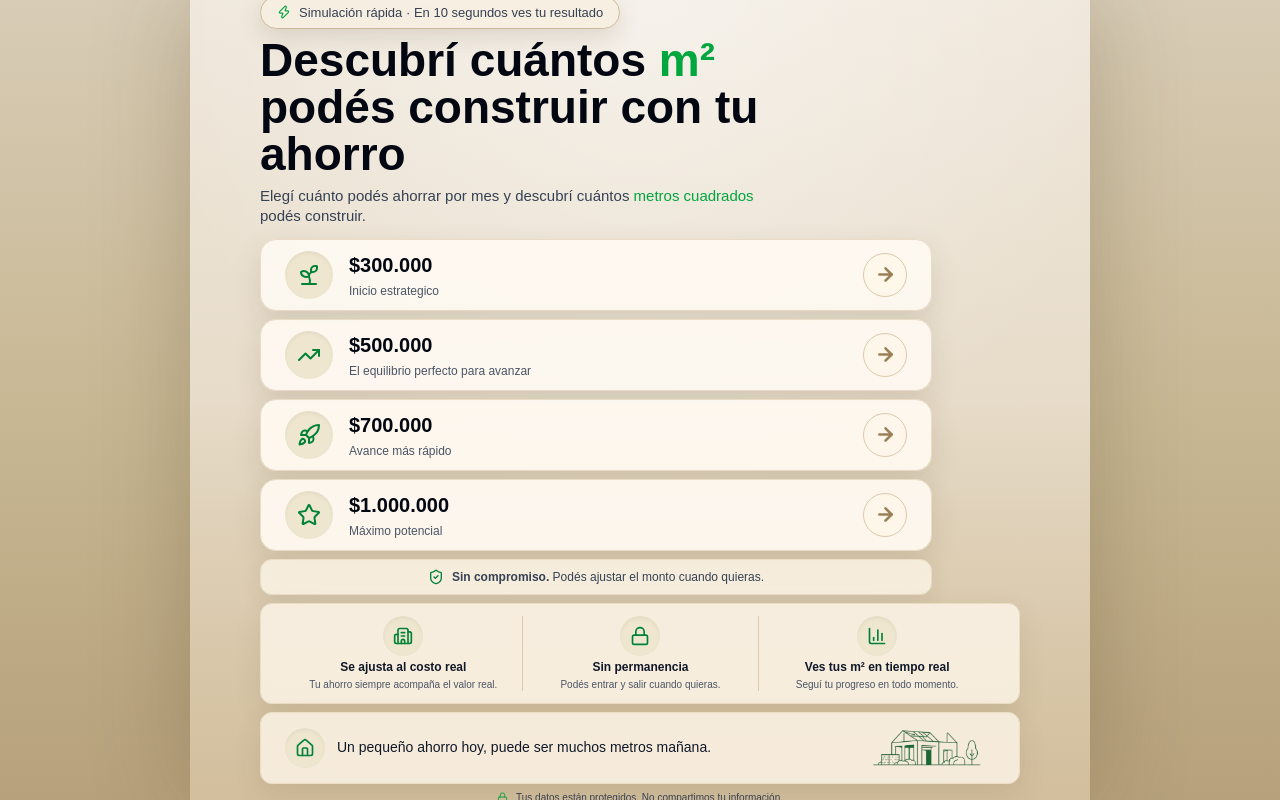
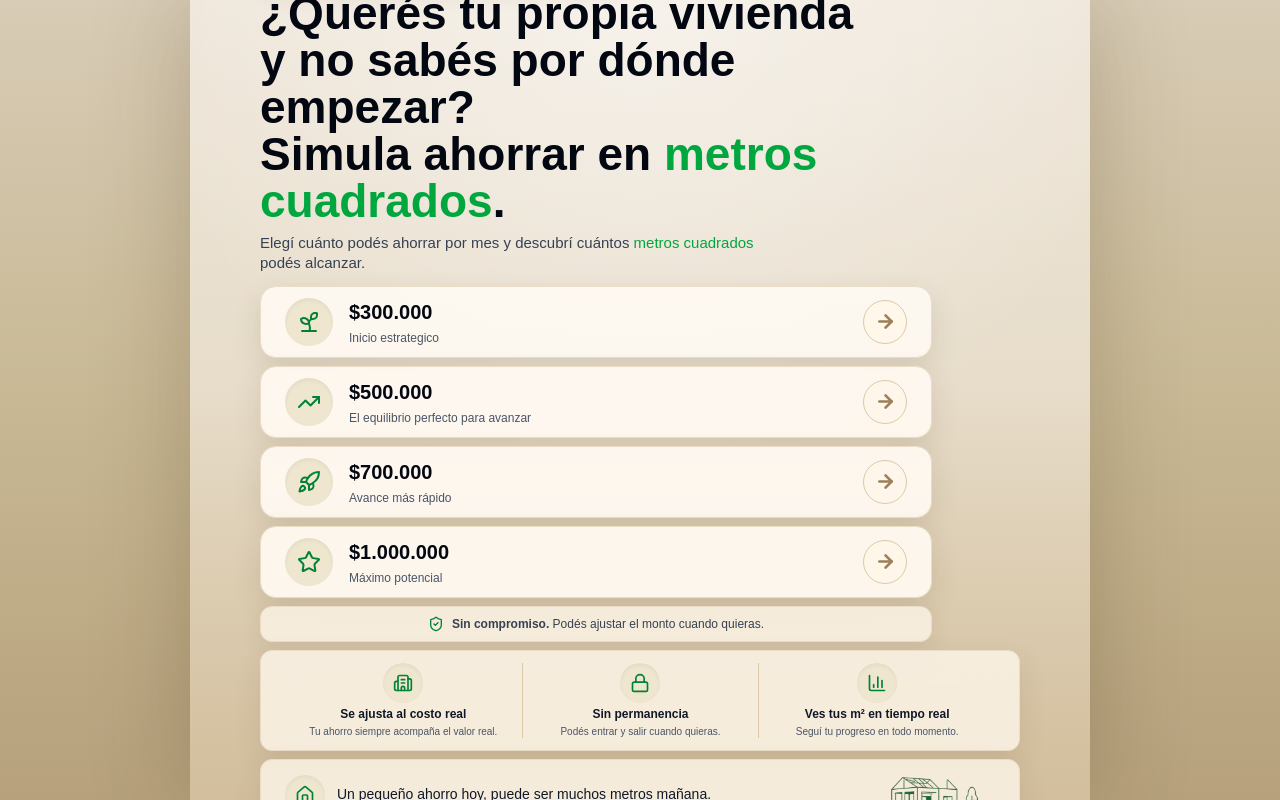
Before and after one commit to BrianZalvania/ONE-METER, a Next.js app: page / in a window 1280 px wide. Built offline with nearby package versions, Linux system fonts and the light colour scheme.

Commit message:
Actualiza textos de simulacion

```diff
--- a/components/Step1.tsx
+++ b/components/Step1.tsx
@@ -52,14 +52,15 @@ export default function Step1({ setStep, setAmount }: Props) {
             Simulación rápida · En 10 segundos ves tu resultado
           </div>
 
-          <h1 className="mt-2 max-w-[560px] text-[24px] font-semibold leading-[1.02] text-gray-950 sm:text-[30px] md:text-[46px]">
-            Descubrí cuántos <span className="text-green-600">m²</span> podés construir
-            con tu ahorro
+          <h1 className="mt-2 max-w-[620px] text-[24px] font-semibold leading-[1.02] text-gray-950 sm:text-[30px] md:text-[46px]">
+            ¿Querés tu propia vivienda y no sabés por dónde empezar?
+            <br />
+            Simula ahorrar en <span className="text-green-600">metros cuadrados</span>.
           </h1>
 
           <p className="mt-2 max-w-[520px] text-[12px] leading-snug text-gray-700 sm:text-[13px] md:text-[15px]">
             Elegí cuánto podés ahorrar por mes y descubrí cuántos{" "}
-            <span className="font-medium text-green-600">metros cuadrados</span> podés construir.
+            <span className="font-medium text-green-600">metros cuadrados</span> podés alcanzar.
           </p>
 
           <div className="mt-3 w-full space-y-2 md:max-w-2xl">
--- a/components/Step2.tsx
+++ b/components/Step2.tsx
@@ -84,7 +84,7 @@ export default function Step2({ amount, setStep }: Props) {
 
           {/* TITULO */}
           <h1 className="mt-2 text-[23px] font-bold leading-[1.03] tracking-[-0.04em] text-gray-950 md:mt-4 md:text-[44px]">
-            Con este nivel, ya estás construyendo tu{" "}
+            Con este nivel, ya estás dando un paso real hacia tu{" "}
             <span className="text-green-700">futuro hogar</span>
           </h1>
 
```
